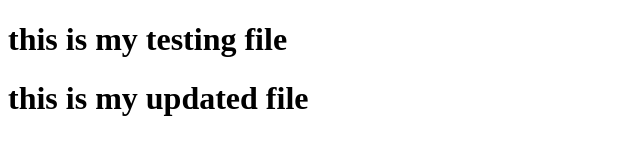
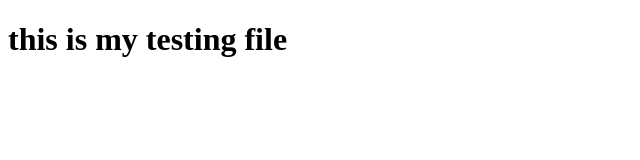
Before and after one commit to Akib-Ali/temp_github, a plain HTML site: page index.html in a window 1280 px wide. Shown: the whole page, without its empty margins (0-640 px from the left). Drawn offline with Linux system fonts and the light colour scheme.

Commit message:
remove iin line

```diff
--- a/index.html
+++ b/index.html
@@ -7,6 +7,6 @@
 </head>
 <body>
     <h1>this is my testing file</h1>
-    <h1>this is my updated file</h1>
+
 </body>
 </html>
```
